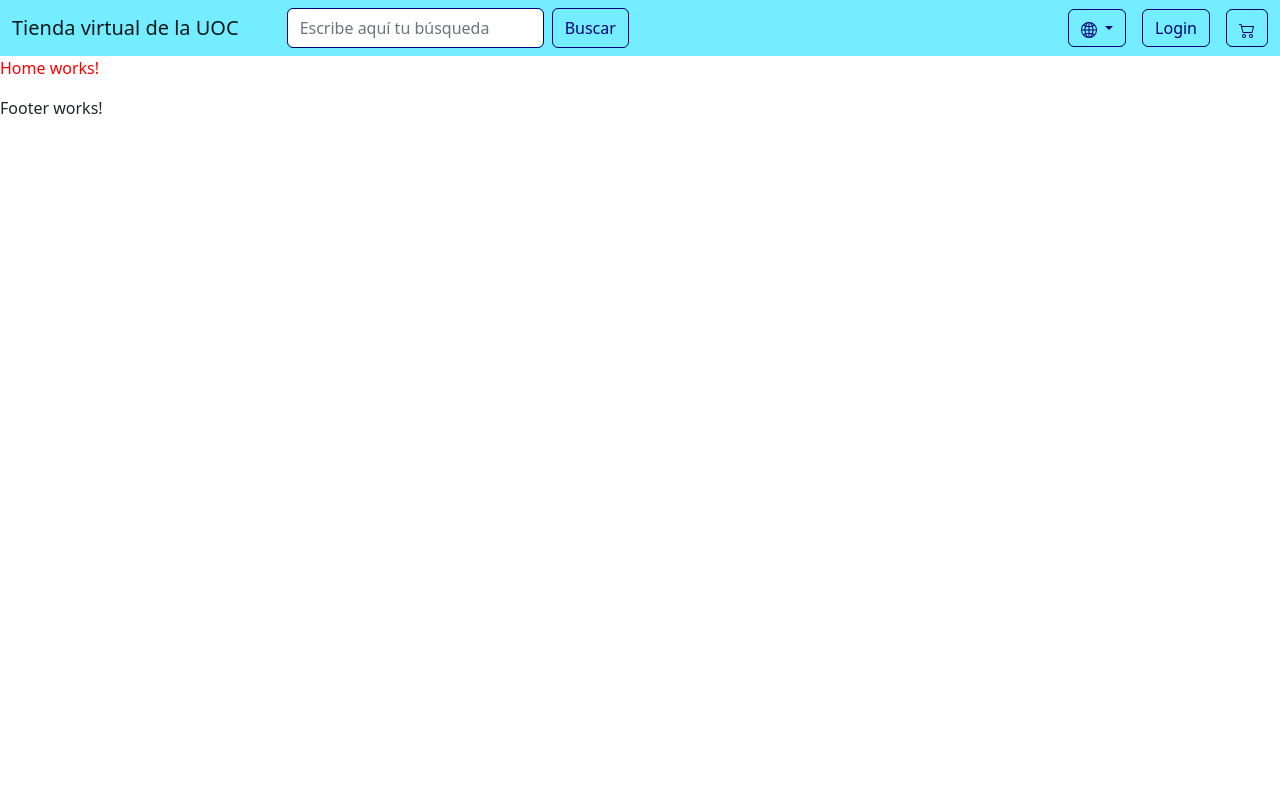
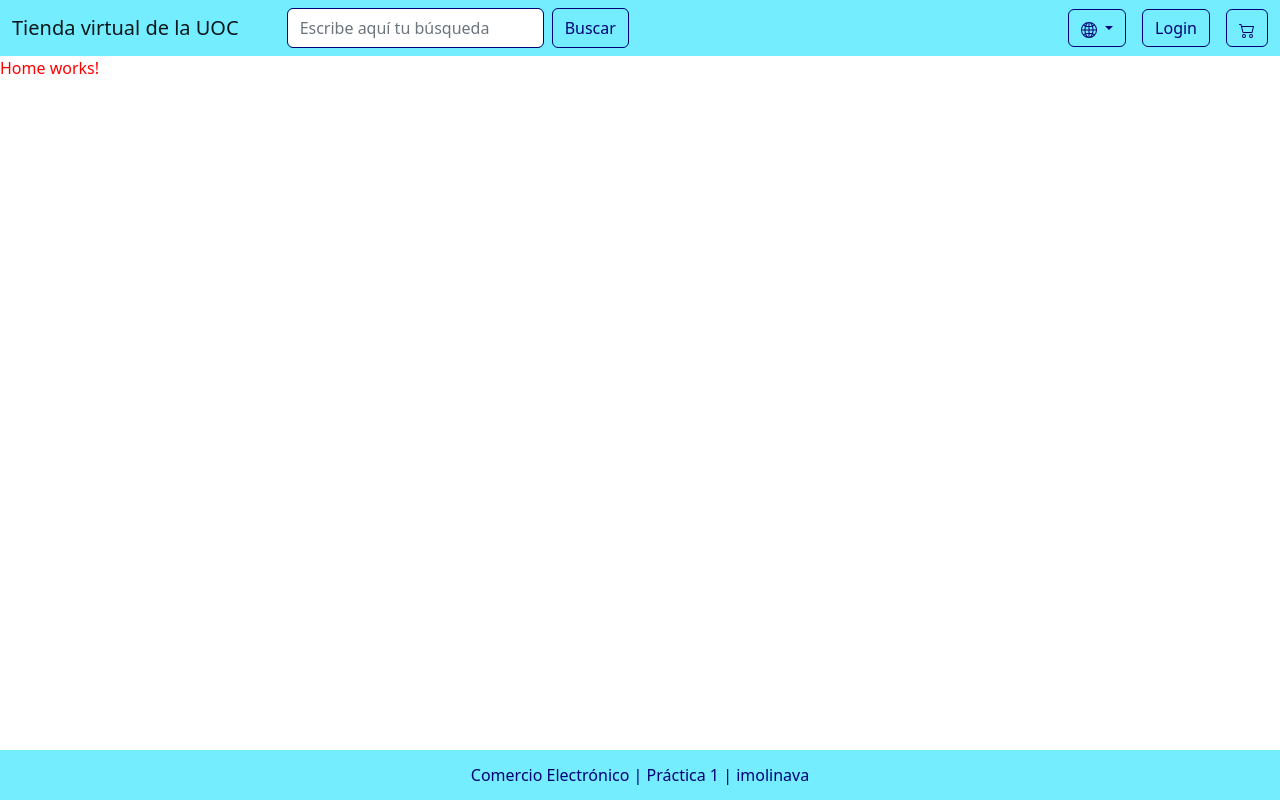
Before and after one commit to imolinav/comercio-electronico-pr1, a PHP site: page / in a window 1280 px wide. Run offline with PHP 8.4, Linux system fonts and the light colour scheme.

Commit message:
style: update footer

```diff
--- a/pages/shared/footer/footer.styles.css
+++ b/pages/shared/footer/footer.styles.css
@@ -1,3 +1,14 @@
 .footer {
+    position: fixed;
+    bottom: 0;
+    width: 100%;
+    height: 50px;
+    text-align: center;
+    display: flex;
+    flex-direction: column;
+    justify-content: center;
+}
 
+.footer>p {
+    margin-bottom: 0;
 }
--- a/pages/shared/footer/footer.view.phtml
+++ b/pages/shared/footer/footer.view.phtml
@@ -1,5 +1,5 @@
-    <div class="footer">
-        <p>Footer works!</p>
+    <div class="footer bg-primary-color">
+        <p class="text-secondary-color">Comercio Electrónico | Práctica 1 | imolinava</p>
     </div>
     <script type="module" src="pages/shared/footer/footer.scripts.js"></script>
     <script src="https://cdn.jsdelivr.net/npm/bootstrap@5.2.2/dist/js/bootstrap.bundle.min.js" integrity="sha384-OERcA2EqjJCMA+/3y+gxIOqMEjwtxJY7qPCqsdltbNJuaOe923+mo//f6V8Qbsw3" crossorigin="anonymous"></script>
```
